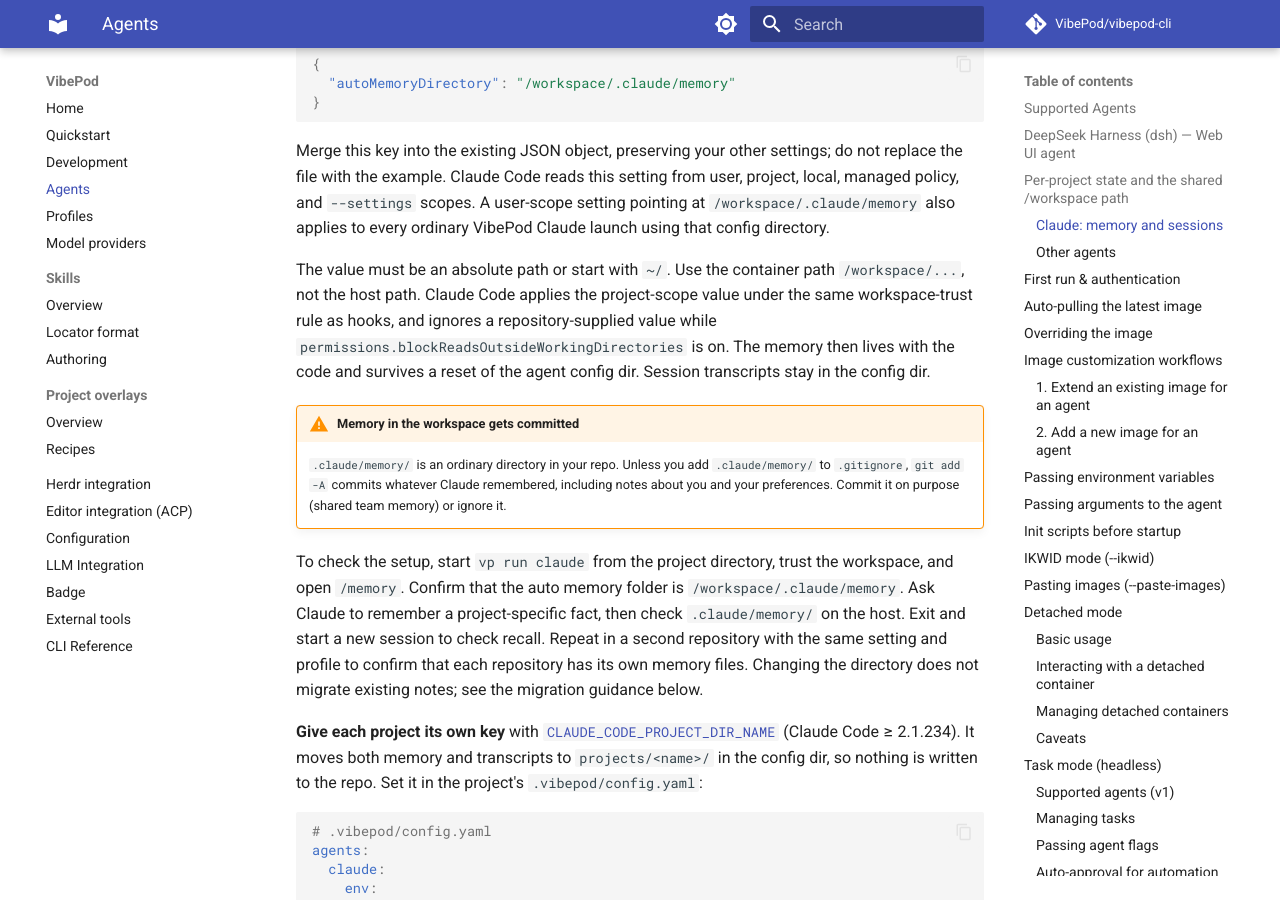
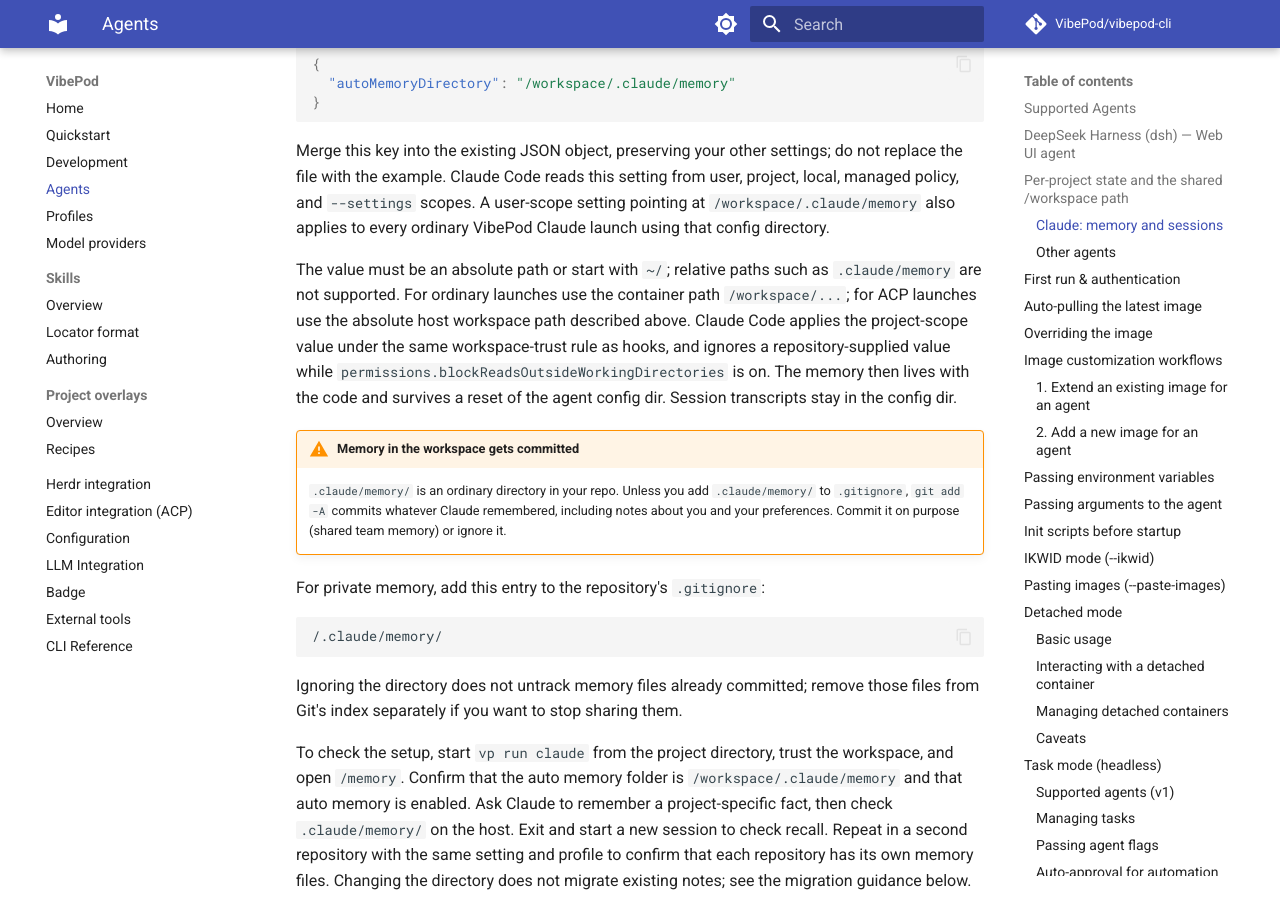
Before and after one commit to VibePod/vibepod-cli, an MkDocs documentation site: the page built from docs/agents/index.md, in a window 1280 px wide and 900 px high, scrolled down 3773 px. Built offline with MkDocs 1.6.1 and Material for MkDocs 9.7.7, drawn with Linux system fonts in a browser that asks for light colours; comment, search, counter and statistics services are not loaded.

Commit message:
Clarify Claude memory paths and private-memory setup
Rechecked PR #211's six inline findings: all are addressed by the preceding branch commit. Retain other-agent coverage required by VP-154. Verify autoMemoryDirectory against official Claude memory documentation; clarify ACP versus ordinary paths, reject relative paths, and provide a gitignore example.

Validation: 357 tests passed, 1 skipped; Ruff check/format, mypy and strict MkDocs build passed. Live vp run claude with isolated settings was attempted but failed because no Docker/Podman runtime socket is available. Container memory persistence and two-project recall remain unverified.

````diff
--- a/docs/agents/index.md
+++ b/docs/agents/index.md
@@ -148,8 +148,10 @@
 setting pointing at `/workspace/.claude/memory` also applies to every ordinary
 VibePod Claude launch using that config directory.
 
-The value must be an absolute path or start with `~/`. Use the container path
-`/workspace/...`, not the host path. Claude Code applies the project-scope
+The value must be an absolute path or start with `~/`; relative paths such as
+`.claude/memory` are not supported. For ordinary launches use the container path
+`/workspace/...`; for ACP launches use the absolute host workspace path described
+above. Claude Code applies the project-scope
 value under the same workspace-trust rule as hooks, and ignores a
 repository-supplied value while `permissions.blockReadsOutsideWorkingDirectories`
 is on. The memory then lives
@@ -162,9 +164,19 @@
     remembered, including notes about you and your preferences. Commit it on
     purpose (shared team memory) or ignore it.
 
+For private memory, add this entry to the repository's `.gitignore`:
+
+```gitignore
+/.claude/memory/
+```
+
+Ignoring the directory does not untrack memory files already committed; remove
+those files from Git's index separately if you want to stop sharing them.
+
 To check the setup, start `vp run claude` from the project directory, trust the
 workspace, and open `/memory`. Confirm that the auto memory folder is
-`/workspace/.claude/memory`. Ask Claude to remember a project-specific fact,
+`/workspace/.claude/memory` and that auto memory is enabled. Ask Claude to
+remember a project-specific fact,
 then check `.claude/memory/` on the host. Exit and start a new session to check
 recall. Repeat in a second repository with the same setting and profile to
 confirm that each repository has its own memory files. Changing the directory
````
